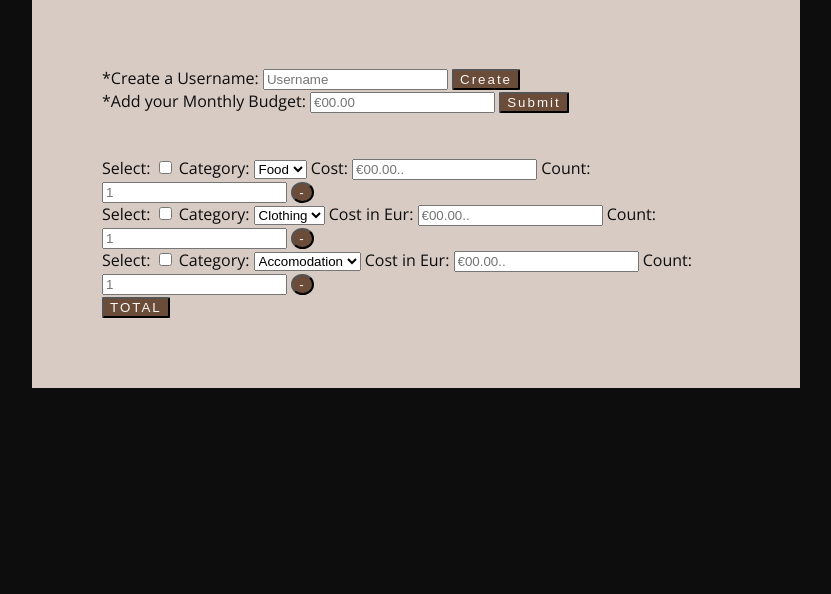
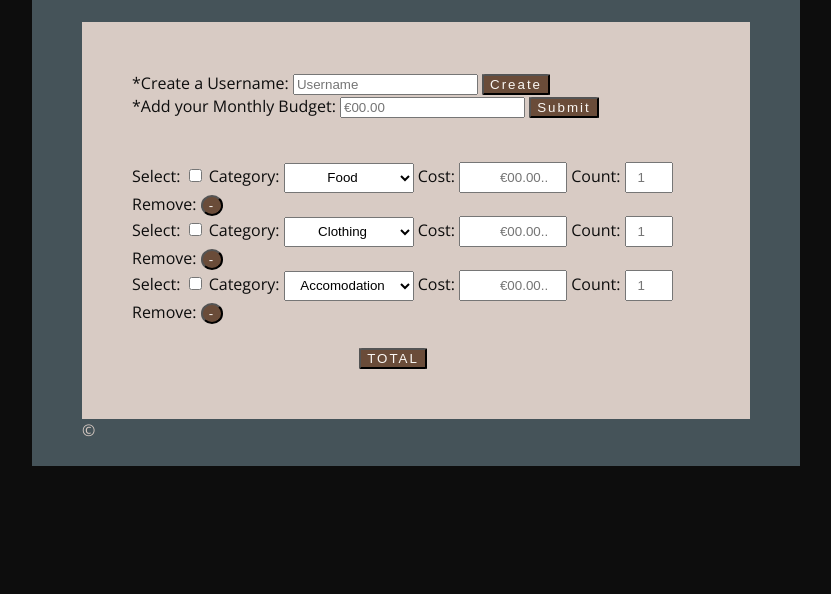
Before and after one commit to annagabain/Mom-Calculator, a plain HTML site: page index.html in a window 1280 px wide. Shown: the part 301-895 px from the top of the page, without its empty margins (224-1055 px from the left). Before the commit the page ends 817 px from the top, so only its background shows below. Drawn offline with nearby package versions, Linux system fonts and the light colour scheme.

Commit message:
Buttons styling

```diff
--- a/assets/css/style.css
+++ b/assets/css/style.css
@@ -1,4 +1,3 @@
-
 /* Colours of the Project
     #9C9FA6   - Grey
     #FAF7F4   - Off White
@@ -20,16 +19,23 @@
     font-weight: 400;
     margin: 10% 20%;
 }
+
+#innerbody{
+    background-color: #455359;
+    padding: 25px 50px;
+}
+
 header {
     background-color: #455359;
     display: flex;
     flex-direction: column;
     justify-content: flex-end;
-        padding: 25px 25px;
+    padding: 25px;
     height: 120px;
 }
 
-    h1, h2 {
+h1,
+h2 {
     font-family: Lemonada, Arial, sans-serif;
     color: #FAF7F4;
     line-height: 2;
@@ -37,6 +43,7 @@
     position: absolute;
     right: 32%
 }
+
 h1 {
     font-size: 3em;
 }
@@ -46,15 +53,16 @@
     font-weight: 300;
 }
 
-    img{
+img {
     border-radius: 50%;
     position: absolute;
     left: 70%
 }
 
 #calculation-area {
-        padding: 70px;
+    padding: 50px;
     background-color: #D8CBC4;
+    /* margin: 30px; */
 }
 
 .round {
@@ -70,3 +78,28 @@
     letter-spacing: 2px;
     border-radius: 5%;
 }
+
+#category {
+    width: 130px;
+    height: 30px;
+    text-align: center;
+}
+#cost {
+    width: 100px;
+    height: 25px;
+    text-align: right;
+}
+.count {
+    width: 40px;
+    height: 25px;
+    text-align: center;
+}
+
+#result{
+    position: relative;
+    left: 40%
+}
+footer {
+    background-color: #455359;
+    color: #D8CBC4;
+}
--- a/index.html
+++ b/index.html
@@ -13,6 +13,9 @@
 </head>
 
 <body>
+    <section id="innerbody">
+
+
     <header>
             <h1>Mom Calculator  </h1>
             <h2>Life Expenses Budgeting Tool for the Whole Family </h2>
@@ -50,9 +53,9 @@
             <input type="number" id="cost" name="cost" placeholder="€00.00.." required>
 
             <label for="count">Count: </label>
-            <input type="number" id="count" name="count" placeholder="1" required>
+            <input type="number" class="count" name="count" placeholder="1" required>
 
-            <button class="round" onclick="categoryRemoved()"> - </button>
+            Remove:  <button class="round" onclick="categoryRemoved()"> - </button>
 
 
     </form>
@@ -66,13 +69,13 @@
             <option value="" selected="selected">Clothing</option>
         </select>
 
-            <label for="cost">Cost in Eur: </label>
+            <label for="cost">Cost: </label>
             <input type="number" id="cost" name="cost" placeholder="€00.00.." required>
 
             <label for="count">Count: </label>
-            <input type="number" id="count" name="count" placeholder="1" required>
+            <input type="number" class="count" name="count" placeholder="1" required>
 
-            <button class="round" onclick="categoryRemoved()"> - </button>
+            Remove: <button class="round" onclick="categoryRemoved()"> - </button>
 
 
     </form>
@@ -86,21 +89,26 @@
             <option value="" selected="selected">Accomodation</option>
         </select>
 
-            <label for="cost">Cost in Eur: </label>
+            <label for="cost">Cost: </label>
             <input type="number" id="cost" name="cost" placeholder="€00.00.." required>
 
             <label for="count">Count: </label>
-            <input type="number" id="count" name="count" placeholder="1" required>
+            <input type="number" class="count" name="count" placeholder="1" required>
 
-            <button class="round" onclick="categoryRemoved()"> - </button>
+            Remove: <button class="round" onclick="categoryRemoved()"> - </button>
 
 
     </form>
+
+    <br>
 
     <button id="result" onclick="submitResult()"> TOTAL </button>
 
     </section>
     <script src="assets/js/script.js"></script>
+    <footer>©</footer>
+
+</section>
 </body>
 
 </html>
```
Lines whose indentation alone changed are shown as unchanged.
